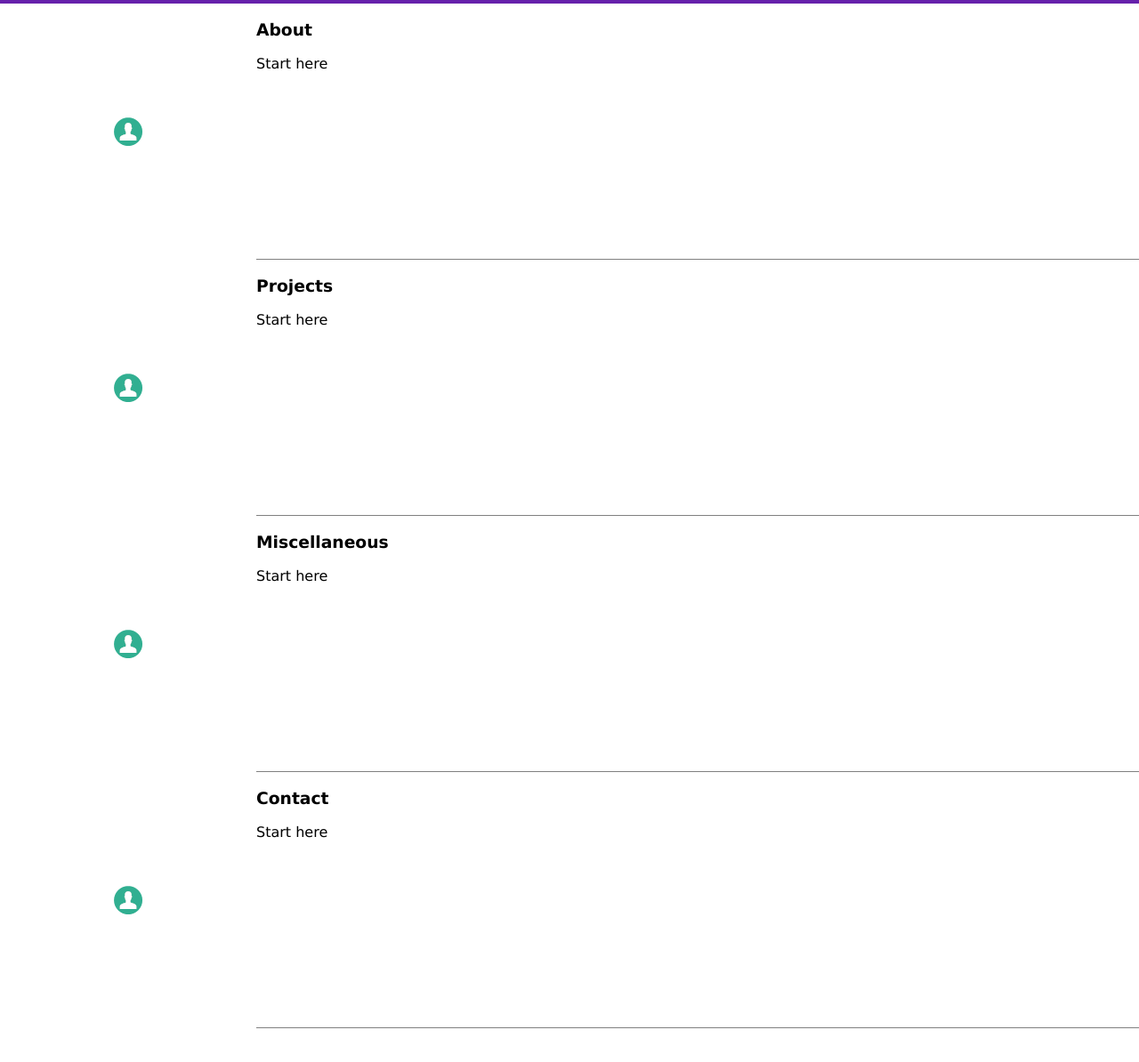
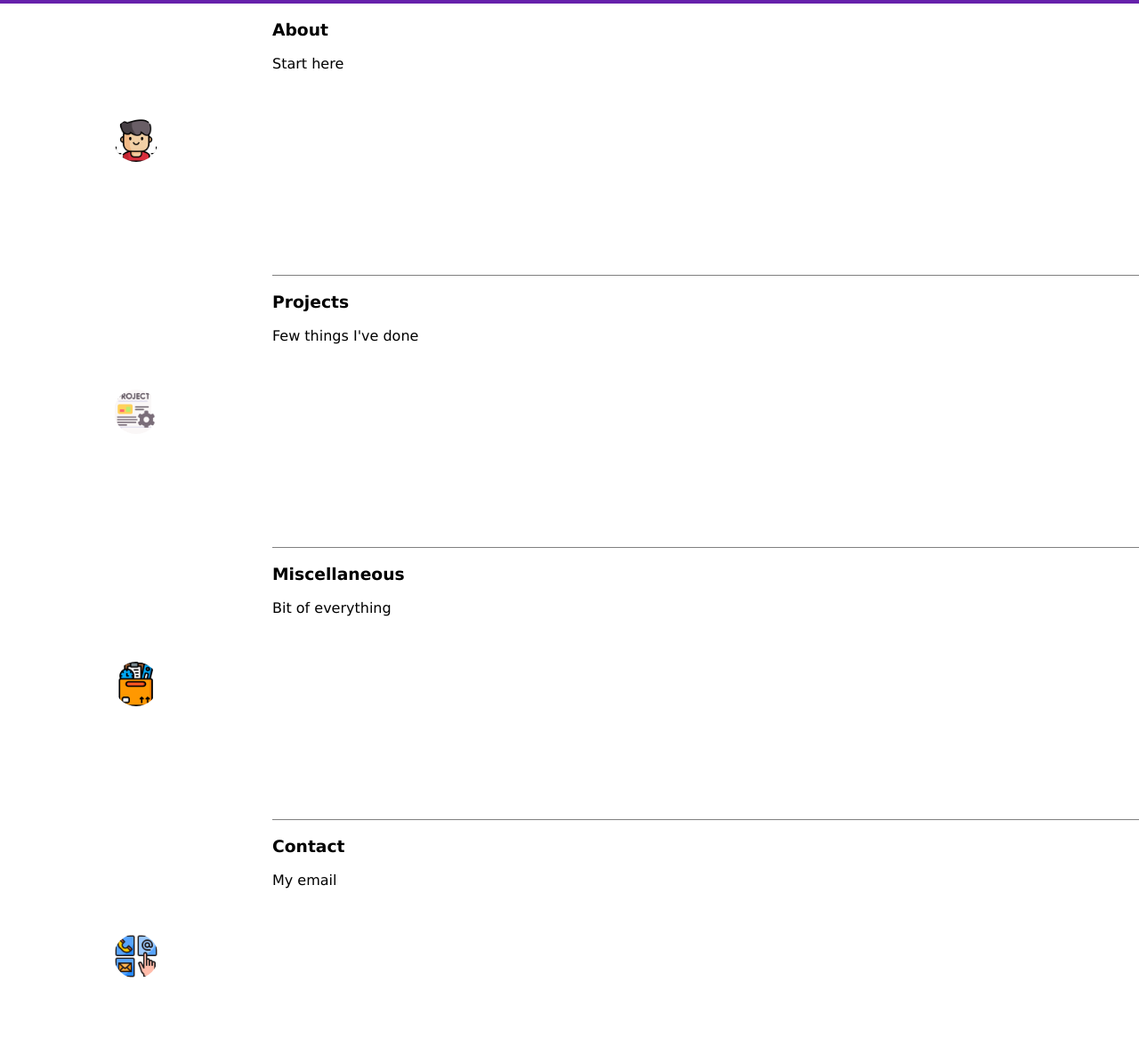
Before and after one commit to Brandeau/portfolio, a plain HTML site: page index.html in a window 1280 px wide. Shown: the part 66-1260 px from the top of the page at 89% size. Before the commit the page ends 1222 px from the top, so only its background shows below. Drawn offline with Linux system fonts and the light colour scheme.

Commit message:
style: add icons for the menu

```diff
--- a/index.html
+++ b/index.html
@@ -16,7 +16,7 @@
                 <nav id="channels">
                     <ul>
                         <li id="about" class="channel">
-                            <img src="resources/images/avatar.ico">
+                            <img src="resources/images/face-id.png" class="menu-icons">
                             <div class="channel-preview">
                                 <h3>About</h3>
                                 <p>Start here</p>
@@ -24,28 +24,29 @@
                         </li>
 
                         <li id="projects" class="channel">
-                            <img src="resources/images/avatar.ico">
+                            <img src="resources/images/project.png" class="menu-icons">
                             <div class="channel-preview">
                                 <h3>Projects</h3>
-                                <p>Start here</p>
+                                <p>Few things I've done</p>
                             </div>
                         </li>
 
                         <li id="miscellaneous" class="channel">
-                            <img src="resources/images/avatar.ico">
+                            <img src="resources/images/box.png" class="menu-icons">
                             <div class="channel-preview">
                                 <h3>Miscellaneous</h3>
-                                <p>Start here</p>
+                                <p>Bit of everything</p>
                             </div>
                         </li>
 
                         <li id="contact" class="channel">
-                            <img src="resources/images/avatar.ico">
+                            <img src="resources/images/communicate.png" class="menu-icons">
                             <div class="channel-preview">
                                 <h3>Contact</h3>
-                                <p>Start here</p>
+                                <p>My email</p>
                             </div>
                         </li>
+
                     </ul>
                 </nav>
             </div>
--- a/styles.css
+++ b/styles.css
@@ -17,6 +17,7 @@ body {
     background-color: hsl(270, 68%, 40%);
     color: white;
     font-size: small;
+    text-align: start;
 }
 
 h1 {
@@ -28,6 +29,11 @@ h1 {
     display: flex;
     flex-direction: row;
     width: 100%;
+}
+
+.menu-icons{
+    width: 50px;
+    border-radius: 50%;
 }
 
 #channels {
```
Also changed, not shown: resources/images/box.png (added), resources/images/communicate.png (added), resources/images/face-id.png (added), resources/images/project.png (added).
